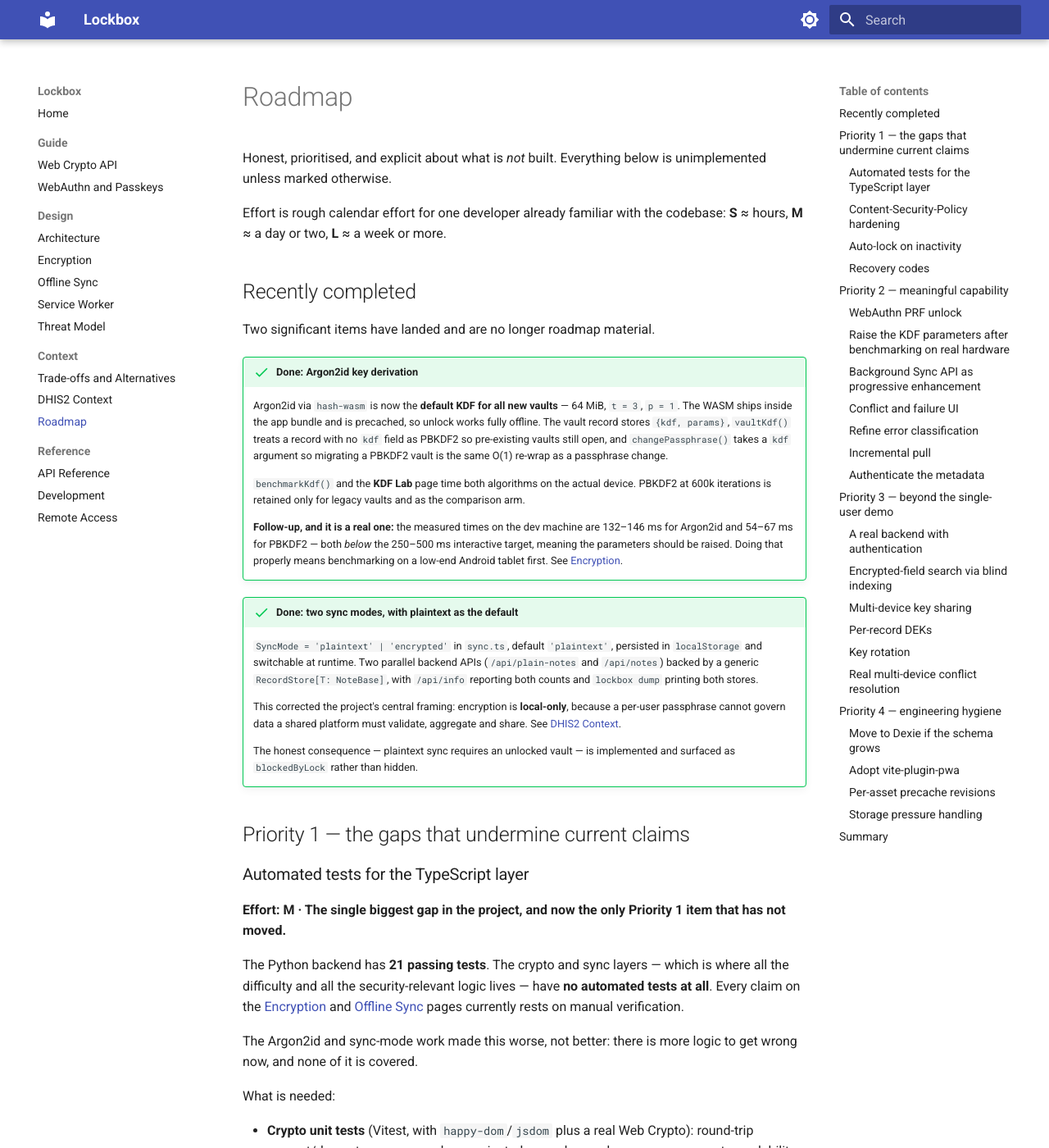
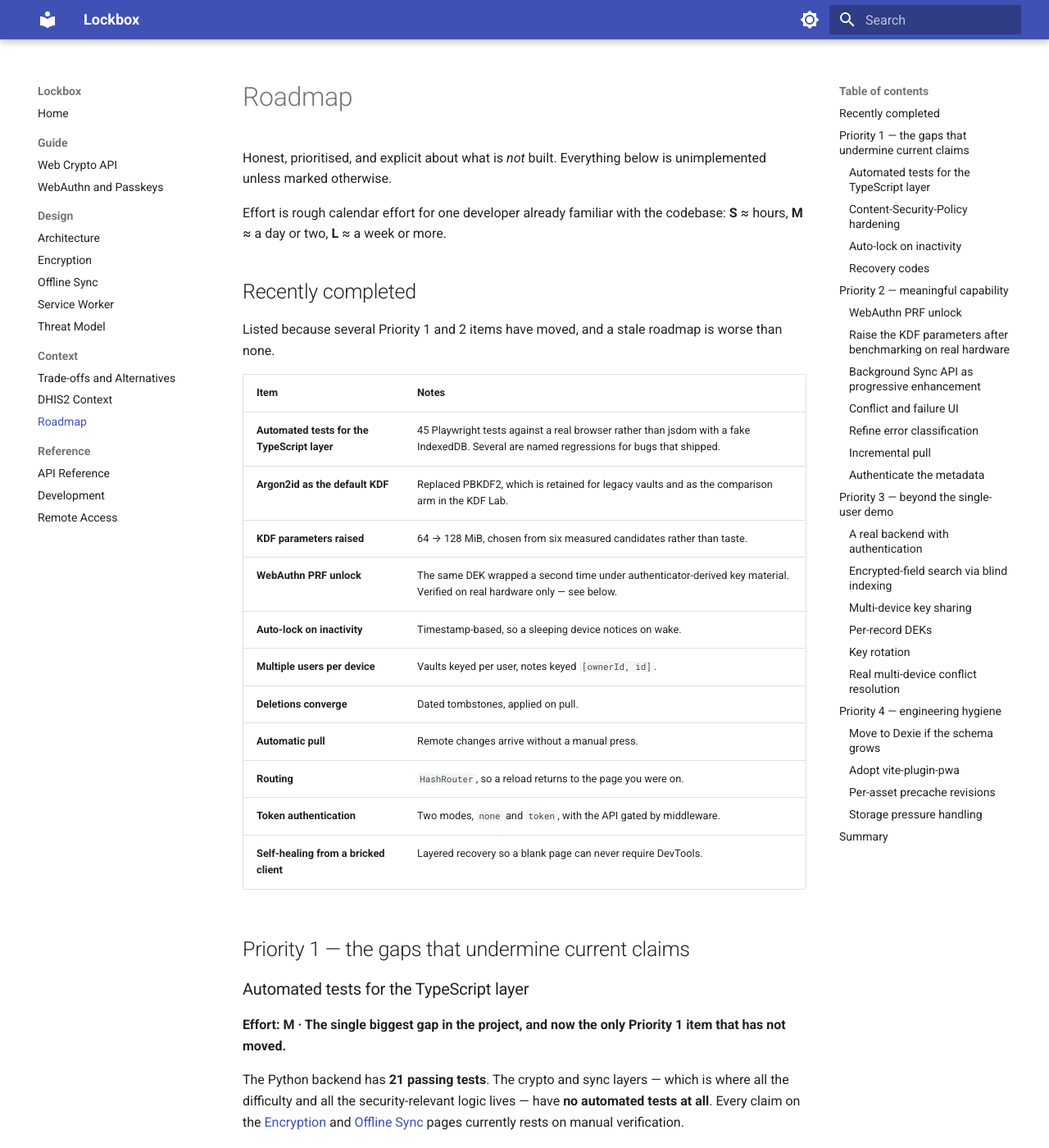
Before and after one commit to mortenoh/lockbox, an MkDocs documentation site: the page built from docs/context/roadmap.md, in a window 1280 px wide and 1400 px high. Shown: the whole window at 82% size. Built offline with MkDocs 1.6.1 and Material for MkDocs 9.7.7, drawn with Linux system fonts in a browser that asks for light colours.

Commit message:
Bring the roadmap in line with what has shipped
Several Priority 1 and 2 items moved during development and the roadmap still
listed them as outstanding. A stale roadmap is worse than none, particularly
where it claims the project has no frontend tests when it now has 45.

Replaces the former "no automated tests" gap with the one that survived it: the
suite covers behaviour and data, and caught none of the UI defects found by
looking at the screen. Partly irreducible - whether an element belongs on a page
is not a question a suite asks - but worth naming rather than implying the
coverage is broader than it is.

```diff
--- a/docs/context/roadmap.md
+++ b/docs/context/roadmap.md
@@ -8,37 +8,22 @@ Effort is rough calendar effort for one developer already familiar with the code
 
 ## Recently completed
 
-Two significant items have landed and are no longer roadmap material.
+Listed because several Priority 1 and 2 items have moved, and a stale roadmap is
+worse than none.
 
-!!! success "Done: Argon2id key derivation"
-    Argon2id via `hash-wasm` is now the **default KDF for all new vaults** — 64 MiB,
-    `t = 3`, `p = 1`. The WASM ships inside the app bundle and is precached, so unlock works
-    fully offline. The vault record stores `{kdf, params}`, `vaultKdf()` treats a record
-    with no `kdf` field as PBKDF2 so pre-existing vaults still open, and
-    `changePassphrase()` takes a `kdf` argument so migrating a PBKDF2 vault is the same
-    O(1) re-wrap as a passphrase change.
-
-    `benchmarkKdf()` and the **KDF Lab** page time both algorithms on the actual device.
-    PBKDF2 at 600k iterations is retained only for legacy vaults and as the comparison arm.
-
-    **Follow-up, and it is a real one:** the measured times on the dev machine are
-    132–146 ms for Argon2id and 54–67 ms for PBKDF2 — both *below* the 250–500 ms
-    interactive target, meaning the parameters should be raised. Doing that properly means
-    benchmarking on a low-end Android tablet first. See
-    [Encryption](../design/encryption.md#benchmark-on-the-device-not-on-the-guidance).
-
-!!! success "Done: two sync modes, with plaintext as the default"
-    `SyncMode = 'plaintext' | 'encrypted'` in `sync.ts`, default `'plaintext'`, persisted in
-    `localStorage` and switchable at runtime. Two parallel backend APIs
-    (`/api/plain-notes` and `/api/notes`) backed by a generic `RecordStore[T: NoteBase]`,
-    with `/api/info` reporting both counts and `lockbox dump` printing both stores.
-
-    This corrected the project's central framing: encryption is **local-only**, because a
-    per-user passphrase cannot govern data a shared platform must validate, aggregate and
-    share. See [DHIS2 Context](dhis2.md#the-per-user-passphrase-problem).
-
-    The honest consequence — plaintext sync requires an unlocked vault — is implemented and
-    surfaced as `blockedByLock` rather than hidden.
+| Item | Notes |
+| --- | --- |
+| **Automated tests for the TypeScript layer** | 45 Playwright tests against a real browser rather than jsdom with a fake IndexedDB. Several are named regressions for bugs that shipped. |
+| **Argon2id as the default KDF** | Replaced PBKDF2, which is retained for legacy vaults and as the comparison arm in the KDF Lab. |
+| **KDF parameters raised** | 64 → 128 MiB, chosen from six measured candidates rather than taste. |
+| **WebAuthn PRF unlock** | The same DEK wrapped a second time under authenticator-derived key material. Verified on real hardware only — see below. |
+| **Auto-lock on inactivity** | Timestamp-based, so a sleeping device notices on wake. |
+| **Multiple users per device** | Vaults keyed per user, notes keyed `[ownerId, id]`. |
+| **Deletions converge** | Dated tombstones, applied on pull. |
+| **Automatic pull** | Remote changes arrive without a manual press. |
+| **Routing** | `HashRouter`, so a reload returns to the page you were on. |
+| **Token authentication** | Two modes, `none` and `token`, with the API gated by middleware. |
+| **Self-healing from a bricked client** | Layered recovery so a blank page can never require DevTools. |
 
 ## Priority 1 — the gaps that undermine current claims
 
```
Also changed, not shown: README.md (+1 -0 lines).
